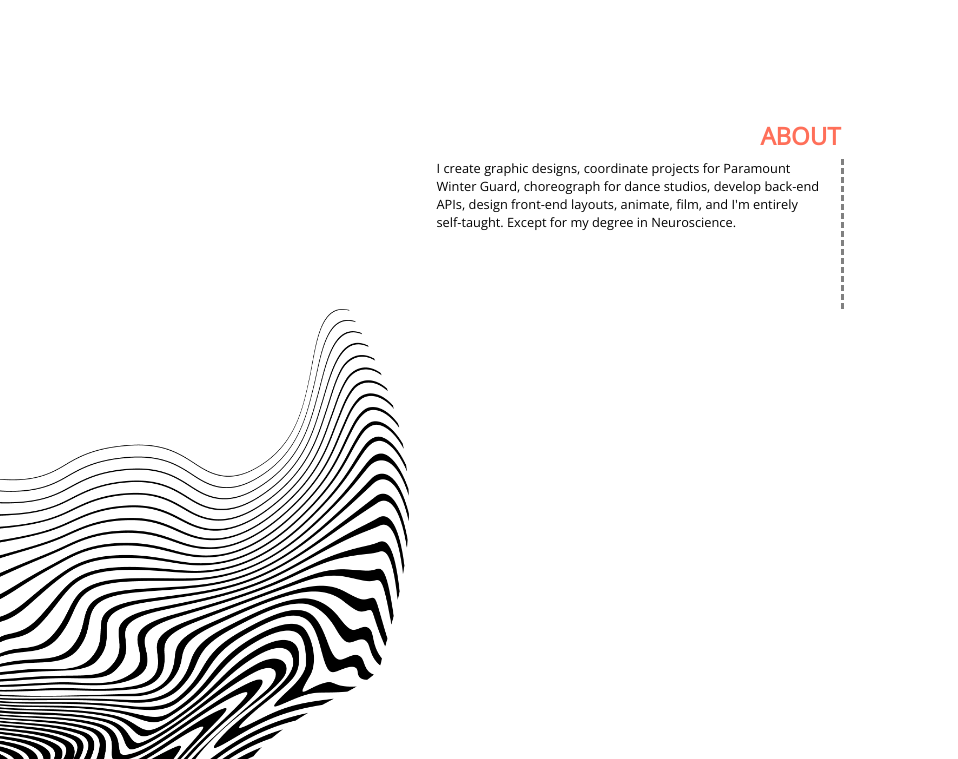
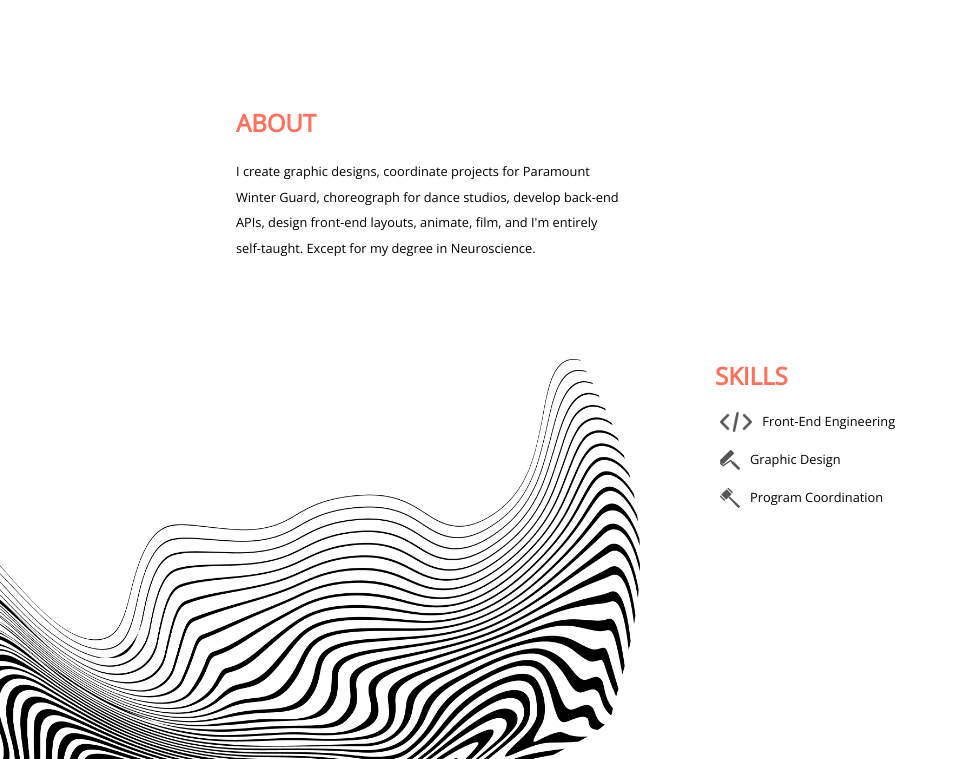
Before and after one commit to travischiles/learning, a plain HTML site: page css/index.html in a window 1280 px wide. Shown: the part 641-1400 px from the top of the page, without its empty margins (0-958 px from the left). Drawn offline with nearby package versions, Linux system fonts and the light colour scheme.

Commit message:
Add files via upload

```diff
--- a/css/css/styles.css
+++ b/css/css/styles.css
@@ -32,6 +32,10 @@ p {
 #accent2:hover {
 color: #9AC4F8;
 }
+#skills-title {
+    color: #FF6F59;
+    margin-left: 25%;
+}
 .profile-picture {
   width: 200px;
   border-style: dashed;
@@ -52,8 +56,9 @@ color: #9AC4F8;
   width: 800px;
 }
 .offcenter-img {
-  position: relative;
-  right: 500px;
+  position: absolute;
+  right: 50%;
+  float: left;
 }
 
 h1 {
@@ -62,23 +67,46 @@ h1 {
 }
 .about-container {
   border-right-style: dashed;
-  border-right-width: 3px;
+  border-right-width: 0px;
   border-right-color: grey;
   width: 30%;
   height: 150px;
   color: black;
   position: relative;
+  right: 100;
   margin: auto;
   margin-top: 100px;
+  margin-bottom: 50px;
+  margin-right: 50%;
   padding-right: 20px;
+  line-height: 2;
+}
+.skills-container {
+  width: 300px;
+  margin: auto 10px auto 50%;
+  text-align: left;
+  padding-right: 200px;
+}
+.skills-row {
+  position: relative;
+  text-align: left;
+  margin-bottom: 20px;
+}
+.skillsicon {
+  height: 20px;
+  float: left;
+  margin-left: 80px;
+  margin-right: 10px;
 }
 .aboutright {
-right: 0px;
-top: -60px;
+left: 0px;
+top: -80px;
 position: absolute;
 }
 .image-strip2 {
-  margin-top: 100px;
+  float: left;
+  margin: auto;
+  right: 400px;
 }
 .header {
   margin-top: 0px;
```
